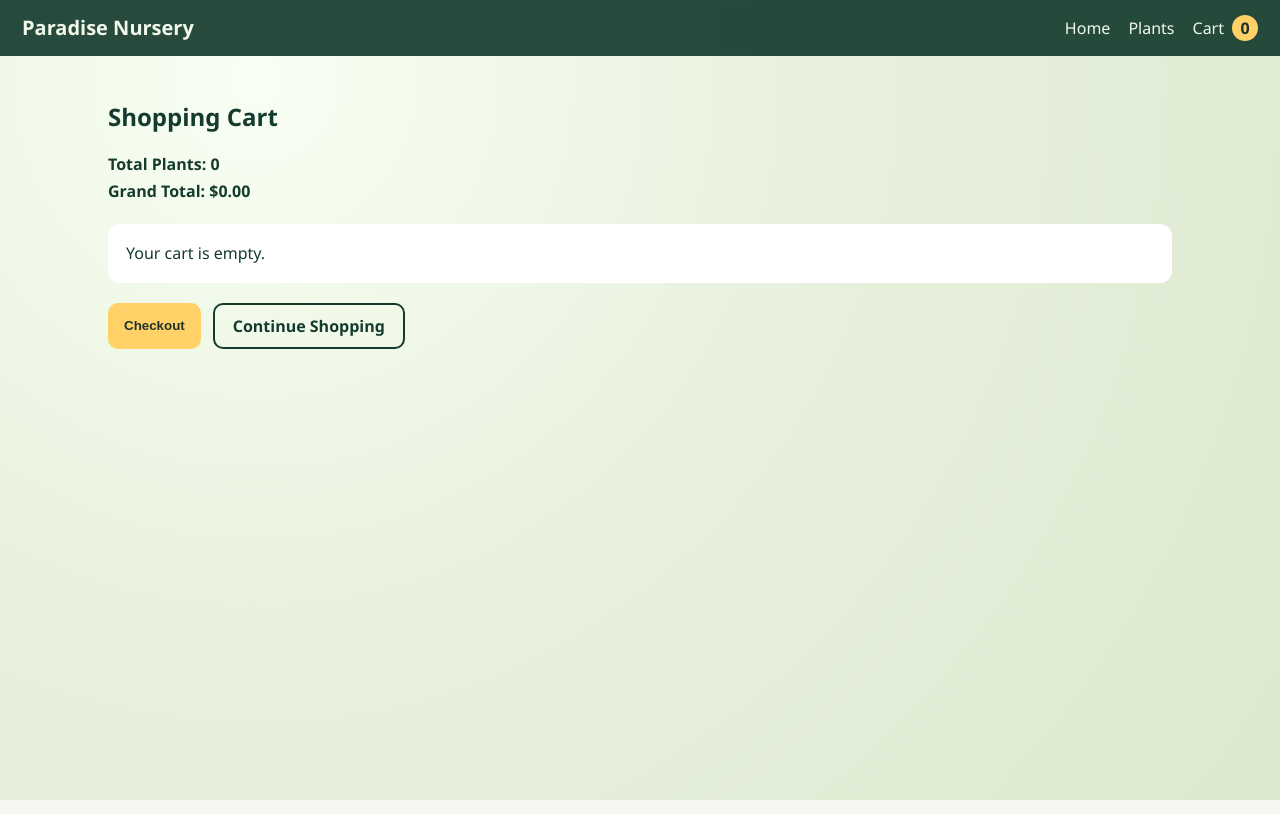
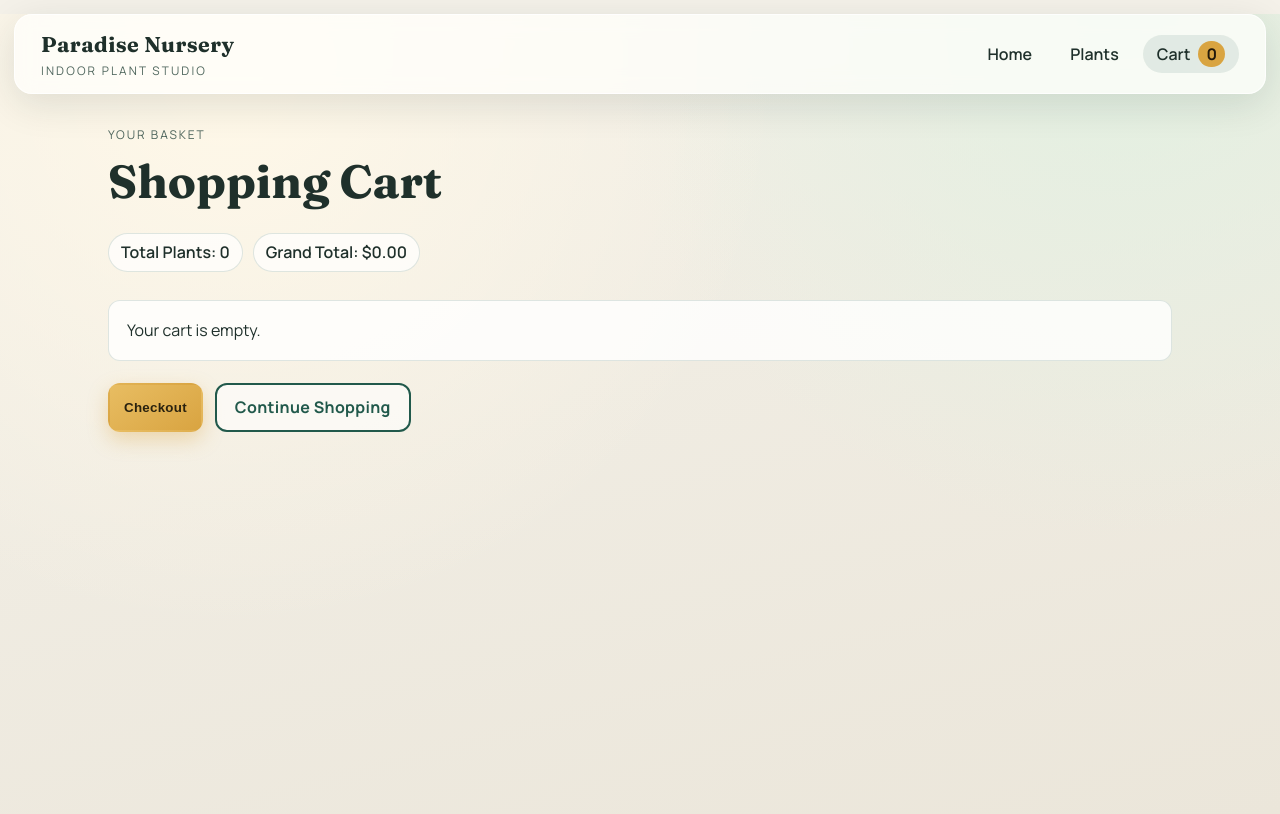
Before and after one commit to Uditkumar-raj87/e-plantShopping, a React (Vite) app: page /cart in a window 1280 px wide. Built offline with nearby package versions, Linux system fonts and the light colour scheme.

Commit message:
Upgrade UI to premium visual design

```diff
--- a/src/App.css
+++ b/src/App.css
@@ -1,8 +1,20 @@
+@import url("https://fonts.googleapis.com/css2?family=Manrope:wght@400;500;600;700;800&family=Fraunces:opsz,wght@9..144,500;9..144,700&display=swap");
+
 :root {
-  font-family: "Poppins", "Segoe UI", sans-serif;
-  line-height: 1.4;
-  color: #153b2e;
-  background: #f3f7ef;
+  --bg: #f4f1e9;
+  --bg-soft: #ebe6da;
+  --ink: #1f302b;
+  --ink-soft: #4f665d;
+  --accent: #21594b;
+  --accent-strong: #173f35;
+  --gold: #d9a441;
+  --card: #fffdf8;
+  --danger: #a23e3f;
+  --ring: rgba(33, 89, 75, 0.22);
+  font-family: "Manrope", "Segoe UI", sans-serif;
+  line-height: 1.45;
+  color: var(--ink);
+  background: var(--bg);
 }
 
 * {
@@ -12,7 +24,10 @@
 body {
   margin: 0;
   min-height: 100vh;
-  background: radial-gradient(circle at 20% 10%, #f8fff3 0%, #e8f1dd 45%, #dce8cf 100%);
+  background:
+    radial-gradient(circle at 18% 8%, #fff8e8 0%, rgba(255, 248, 232, 0) 43%),
+    radial-gradient(circle at 88% 0%, #e2f0e1 0%, rgba(226, 240, 225, 0) 38%),
+    linear-gradient(165deg, var(--bg) 0%, var(--bg-soft) 100%);
 }
 
 a {
@@ -27,31 +42,69 @@ a {
 .navbar {
   position: sticky;
   top: 0;
-  z-index: 10;
+  z-index: 30;
   display: flex;
   align-items: center;
   justify-content: space-between;
-  padding: 14px 22px;
-  background: rgba(21, 59, 46, 0.92);
-  color: #f2f9ea;
-  backdrop-filter: blur(4px);
+  padding: 14px 26px;
+  margin: 14px;
+  border-radius: 18px;
+  background: rgba(255, 255, 252, 0.72);
+  color: var(--ink);
+  border: 1px solid rgba(255, 255, 255, 0.75);
+  box-shadow: 0 10px 38px rgba(16, 45, 38, 0.12);
+  backdrop-filter: blur(10px);
+  animation: rise-in 0.55s ease;
+}
+
+.brand-wrap {
+  display: grid;
+  gap: 2px;
 }
 
 .brand {
-  font-size: 1.25rem;
+  font-family: "Fraunces", serif;
+  font-size: 1.34rem;
   font-weight: 700;
+  letter-spacing: 0.02em;
+}
+
+.brand-subtitle {
+  margin: 0;
+  font-size: 0.74rem;
+  letter-spacing: 0.18em;
+  text-transform: uppercase;
+  color: var(--ink-soft);
 }
 
 .nav-links {
   display: flex;
-  gap: 18px;
+  gap: 10px;
   align-items: center;
+}
+
+.nav-link,
+.cart-link {
+  display: inline-flex;
+  align-items: center;
+  height: 38px;
+  padding: 0 14px;
+  border-radius: 999px;
+  font-weight: 600;
+  transition: all 0.22s ease;
+}
+
+.nav-link:hover,
+.cart-link:hover {
+  transform: translateY(-1px);
+  background: rgba(33, 89, 75, 0.1);
 }
 
 .cart-link {
   display: inline-flex;
   align-items: center;
   gap: 8px;
+  background: rgba(33, 89, 75, 0.1);
 }
 
 .cart-count {
@@ -61,8 +114,8 @@ a {
   height: 26px;
   padding: 0 8px;
   border-radius: 999px;
-  background: #ffd166;
-  color: #1f3329;
+  background: var(--gold);
+  color: #23190a;
   font-weight: 700;
 }
 
@@ -84,44 +137,98 @@ a {
 .landing-overlay {
   position: absolute;
   inset: 0;
-  background: linear-gradient(130deg, rgba(10, 45, 34, 0.78), rgba(16, 35, 29, 0.42));
+  background:
+    linear-gradient(130deg, rgba(9, 27, 21, 0.76), rgba(10, 39, 30, 0.48)),
+    radial-gradient(circle at 70% 20%, rgba(217, 164, 65, 0.2), transparent 46%);
 }
 
 .landing-content {
   position: relative;
-  color: #f5fff0;
-  max-width: 760px;
+  color: #f8f8f0;
+  max-width: 860px;
+  padding: 36px;
+  border-radius: 24px;
+  border: 1px solid rgba(255, 255, 255, 0.24);
+  background: rgba(4, 19, 13, 0.25);
+  box-shadow: 0 24px 60px rgba(8, 20, 16, 0.35);
+  animation: rise-in 0.75s ease;
 }
 
 .eyebrow {
-  letter-spacing: 0.16em;
+  letter-spacing: 0.2em;
   text-transform: uppercase;
-  margin-bottom: 0;
+  margin-bottom: 6px;
+  font-size: 0.76rem;
+  color: rgba(255, 247, 225, 0.92);
 }
 
 h1 {
-  margin: 8px 0 12px;
-  font-size: clamp(2.1rem, 5vw, 3.8rem);
+  margin: 8px 0 14px;
+  font-family: "Fraunces", serif;
+  font-size: clamp(2.25rem, 5.4vw, 4.35rem);
+  letter-spacing: 0.01em;
+  text-wrap: balance;
 }
 
 .subtitle {
-  margin: 0 auto 20px;
-  max-width: 56ch;
+  margin: 0 auto 24px;
+  max-width: 60ch;
+  color: rgba(245, 251, 246, 0.9);
+}
+
+.hero-actions {
+  display: flex;
+  justify-content: center;
+  margin-bottom: 18px;
+}
+
+.hero-stats {
+  display: flex;
+  flex-wrap: wrap;
+  justify-content: center;
+  gap: 12px;
+}
+
+.stat-chip {
+  display: grid;
+  gap: 2px;
+  min-width: 145px;
+  padding: 10px 14px;
+  border-radius: 14px;
+  background: rgba(255, 255, 255, 0.13);
+  border: 1px solid rgba(255, 255, 255, 0.22);
+}
+
+.stat-chip strong {
+  font-size: 1.02rem;
+}
+
+.stat-chip span {
+  font-size: 0.8rem;
+  color: rgba(245, 251, 246, 0.86);
 }
 
 .cta-button,
 .outline-button {
   display: inline-block;
-  padding: 10px 18px;
-  border-radius: 10px;
+  padding: 11px 18px;
+  border-radius: 12px;
   border: 2px solid transparent;
-  font-weight: 600;
+  font-weight: 700;
+  letter-spacing: 0.02em;
   cursor: pointer;
+  transition: transform 0.18s ease, box-shadow 0.18s ease, background 0.18s ease;
 }
 
 .cta-button {
-  background: #ffd166;
-  color: #1f3329;
+  background: linear-gradient(145deg, #e8bd62, var(--gold));
+  color: #2a220f;
+  box-shadow: 0 8px 20px rgba(217, 164, 65, 0.35);
+}
+
+.cta-button:hover {
+  transform: translateY(-1px);
+  box-shadow: 0 12px 24px rgba(217, 164, 65, 0.44);
 }
 
 .cta-button.small {
@@ -129,15 +236,16 @@ h1 {
 }
 
 .outline-button {
-  border-color: #153b2e;
-  color: #153b2e;
+  border-color: var(--accent);
+  color: var(--accent);
+  background: rgba(255, 255, 255, 0.6);
 }
 
 .about-page {
   min-height: 100vh;
   display: grid;
   place-items: center;
-  padding: 26px;
+  padding: 32px 24px;
 }
 
 .about-us-container {
@@ -146,85 +254,183 @@ h1 {
 
 .about-card {
   max-width: 760px;
-  background: #ffffff;
-  border-radius: 16px;
-  padding: 24px;
-  box-shadow: 0 14px 40px rgba(0, 0, 0, 0.08);
+  background: linear-gradient(160deg, #fffdf7 0%, #f4f0e4 100%);
+  border-radius: 20px;
+  padding: 30px;
+  border: 1px solid rgba(33, 89, 75, 0.16);
+  box-shadow: 0 18px 42px rgba(17, 49, 39, 0.13);
+  animation: rise-in 0.6s ease;
+}
+
+.about-card h2 {
+  margin-top: 0;
+  font-family: "Fraunces", serif;
+  font-size: clamp(1.8rem, 4vw, 2.35rem);
 }
 
 .product-page,
 .cart-page {
   max-width: 1100px;
   margin: 0 auto;
-  padding: 24px 18px 40px;
+  padding: 18px 18px 42px;
+}
+
+.section-heading {
+  max-width: 760px;
+  margin-bottom: 8px;
+}
+
+.section-heading h2 {
+  margin: 4px 0;
+  font-family: "Fraunces", serif;
+  font-size: clamp(1.9rem, 4vw, 2.9rem);
+}
+
+.section-heading p {
+  margin-top: 0;
+  color: var(--ink-soft);
+}
+
+.section-kicker {
+  margin: 0;
+  font-size: 0.75rem;
+  text-transform: uppercase;
+  letter-spacing: 0.16em;
+  color: var(--accent);
 }
 
 .category-block {
-  margin-top: 26px;
+  margin-top: 28px;
+}
+
+.category-header {
+  display: flex;
+  justify-content: space-between;
+  align-items: baseline;
+}
+
+.category-header h3 {
+  margin: 0;
+  font-family: "Fraunces", serif;
+}
+
+.category-header span {
+  font-size: 0.85rem;
+  color: var(--ink-soft);
 }
 
 .plant-grid {
   display: grid;
-  grid-template-columns: repeat(auto-fill, minmax(180px, 1fr));
-  gap: 16px;
+  grid-template-columns: repeat(auto-fill, minmax(208px, 1fr));
+  gap: 18px;
 }
 
 .plant-card,
 .cart-card {
-  background: #fff;
-  border-radius: 14px;
+  background: var(--card);
+  border-radius: 16px;
   overflow: hidden;
-  box-shadow: 0 8px 24px rgba(12, 43, 33, 0.1);
+  border: 1px solid rgba(33, 89, 75, 0.12);
+  box-shadow: 0 10px 28px rgba(12, 43, 33, 0.1);
+}
+
+.plant-card {
+  transition: transform 0.22s ease, box-shadow 0.22s ease;
+}
+
+.plant-card:hover {
+  transform: translateY(-4px);
+  box-shadow: 0 20px 34px rgba(12, 43, 33, 0.18);
 }
 
 .plant-card img,
 .cart-card img {
   width: 100%;
-  height: 150px;
+  height: 172px;
   object-fit: cover;
 }
 
 .plant-card h4,
 .plant-card p,
 .plant-card button {
-  margin-left: 12px;
-  margin-right: 12px;
+  margin-left: 14px;
+  margin-right: 14px;
 }
 
-.plant-card button {
-  margin-bottom: 12px;
-  width: calc(100% - 24px);
-  padding: 8px;
-  border: none;
-  border-radius: 8px;
-  background: #153b2e;
-  color: #f7fff3;
-  cursor: pointer;
+.plant-card h4 {
+  margin-top: 12px;
+  margin-bottom: 8px;
+  font-size: 1.02rem;
 }
 
-.plant-card button:disabled {
-  background: #8ea79b;
+.price-label {
+  margin-top: 0;
+  margin-bottom: 12px;
+  color: var(--accent-strong);
+  font-weight: 700;
+}
+
+.plant-cta {
+  margin-bottom: 12px;
+  width: calc(100% - 28px);
+  padding: 9px;
+  border: 1px solid rgba(23, 63, 53, 0.1);
+  border-radius: 10px;
+  background: var(--accent);
+  color: #f7fff3;
+  font-weight: 700;
+  cursor: pointer;
+  transition: all 0.18s ease;
+}
+
+.plant-cta:hover {
+  background: var(--accent-strong);
+}
+
+.plant-cta:disabled {
+  background: #8da69b;
+  opacity: 0.88;
   cursor: not-allowed;
+}
+
+.cart-summary-shell {
+  display: inline-flex;
+  flex-wrap: wrap;
+  gap: 10px;
+  margin: 6px 0 2px;
 }
 
 .cart-meta {
   margin: 4px 0;
+  padding: 7px 12px;
+  background: rgba(255, 255, 255, 0.72);
+  border-radius: 999px;
+  border: 1px solid rgba(33, 89, 75, 0.14);
   font-weight: 600;
 }
 
 .cart-items {
   display: grid;
-  gap: 14px;
+  gap: 16px;
   margin-top: 18px;
 }
 
 .cart-card {
   display: grid;
-  grid-template-columns: 170px 1fr;
+  grid-template-columns: 190px 1fr;
 }
 
 .cart-details {
-  padding: 12px;
+  padding: 14px;
+}
+
+.cart-details h3 {
+  margin-top: 2px;
+}
+
+.item-total {
+  font-weight: 800;
+  color: var(--accent-strong);
 }
 
 .quantity-row {
@@ -236,44 +442,82 @@ h1 {
 
 .quantity-row button,
 .delete-btn {
-  border: none;
-  border-radius: 8px;
+  border: 1px solid transparent;
+  border-radius: 10px;
   cursor: pointer;
   padding: 7px 10px;
 }
 
 .quantity-row button {
-  background: #e8f1dd;
+  background: rgba(33, 89, 75, 0.13);
+  border-color: rgba(33, 89, 75, 0.16);
+  color: var(--accent-strong);
   font-weight: 700;
 }
 
 .delete-btn {
-  background: #bf4342;
+  background: var(--danger);
   color: #fff;
 }
 
 .cart-actions {
   display: flex;
   gap: 12px;
-  margin-top: 20px;
+  margin-top: 22px;
 }
 
 .empty-cart {
   margin-top: 22px;
-  background: #fff;
+  background: rgba(255, 255, 255, 0.8);
   border-radius: 12px;
   padding: 18px;
+  border: 1px solid rgba(33, 89, 75, 0.14);
+}
+
+button:focus-visible,
+a:focus-visible {
+  outline: 3px solid var(--ring);
+  outline-offset: 2px;
+}
+
+@keyframes rise-in {
+  from {
+    opacity: 0;
+    transform: translateY(10px);
+  }
+  to {
+    opacity: 1;
+    transform: translateY(0);
+  }
 }
 
 @media (max-width: 760px) {
   .navbar {
+    margin: 10px;
     flex-direction: column;
     align-items: flex-start;
     gap: 10px;
+    border-radius: 14px;
+  }
+
+  .landing-content {
+    padding: 24px 18px;
+  }
+
+  .hero-stats {
+    justify-content: stretch;
+  }
+
+  .stat-chip {
+    width: 100%;
   }
 
   .cart-card {
     grid-template-columns: 1fr;
+  }
+
+  .cart-card img {
+    height: 190px;
   }
 
   .cart-actions {
--- a/src/components/CartItem.jsx
+++ b/src/components/CartItem.jsx
@@ -32,9 +32,15 @@ export default function CartItem() {
       <Navbar />
 
       <section className="cart-page">
-        <h2>Shopping Cart</h2>
-        <p className="cart-meta">Total Plants: {totalAmount}</p>
-        <p className="cart-meta">Grand Total: ${totalCost.toFixed(2)}</p>
+        <div className="section-heading">
+          <p className="section-kicker">Your Basket</p>
+          <h2>Shopping Cart</h2>
+        </div>
+
+        <div className="cart-summary-shell">
+          <p className="cart-meta">Total Plants: {totalAmount}</p>
+          <p className="cart-meta">Grand Total: ${totalCost.toFixed(2)}</p>
+        </div>
 
         {cartItems.length === 0 ? (
           <p className="empty-cart">Your cart is empty.</p>
@@ -50,7 +56,7 @@ export default function CartItem() {
                   <div className="cart-details">
                     <h3>{item.name}</h3>
                     <p>Unit Price: ${item.price.toFixed(2)}</p>
-                    <p>Total Cost: ${itemTotal.toFixed(2)}</p>
+                    <p className="item-total">Total Cost: ${itemTotal.toFixed(2)}</p>
 
                     <div className="quantity-row">
                       <button
--- a/src/components/Navbar.jsx
+++ b/src/components/Navbar.jsx
@@ -7,13 +7,20 @@ export default function Navbar() {
 
   return (
     <header className="navbar">
-      <Link to="/" className="brand">
-        Paradise Nursery
-      </Link>
+      <div className="brand-wrap">
+        <Link to="/" className="brand">
+          Paradise Nursery
+        </Link>
+        <p className="brand-subtitle">Indoor Plant Studio</p>
+      </div>
 
       <nav className="nav-links">
-        <Link to="/">Home</Link>
-        <Link to="/plants">Plants</Link>
+        <Link className="nav-link" to="/">
+          Home
+        </Link>
+        <Link className="nav-link" to="/plants">
+          Plants
+        </Link>
         <Link to="/cart" className="cart-link" aria-label="Shopping cart">
           Cart
           <span className="cart-count">{itemCount}</span>
```
Also changed, not shown: src/App.jsx (+19 -2 lines), src/components/ProductList.jsx (+14 -3 lines).
